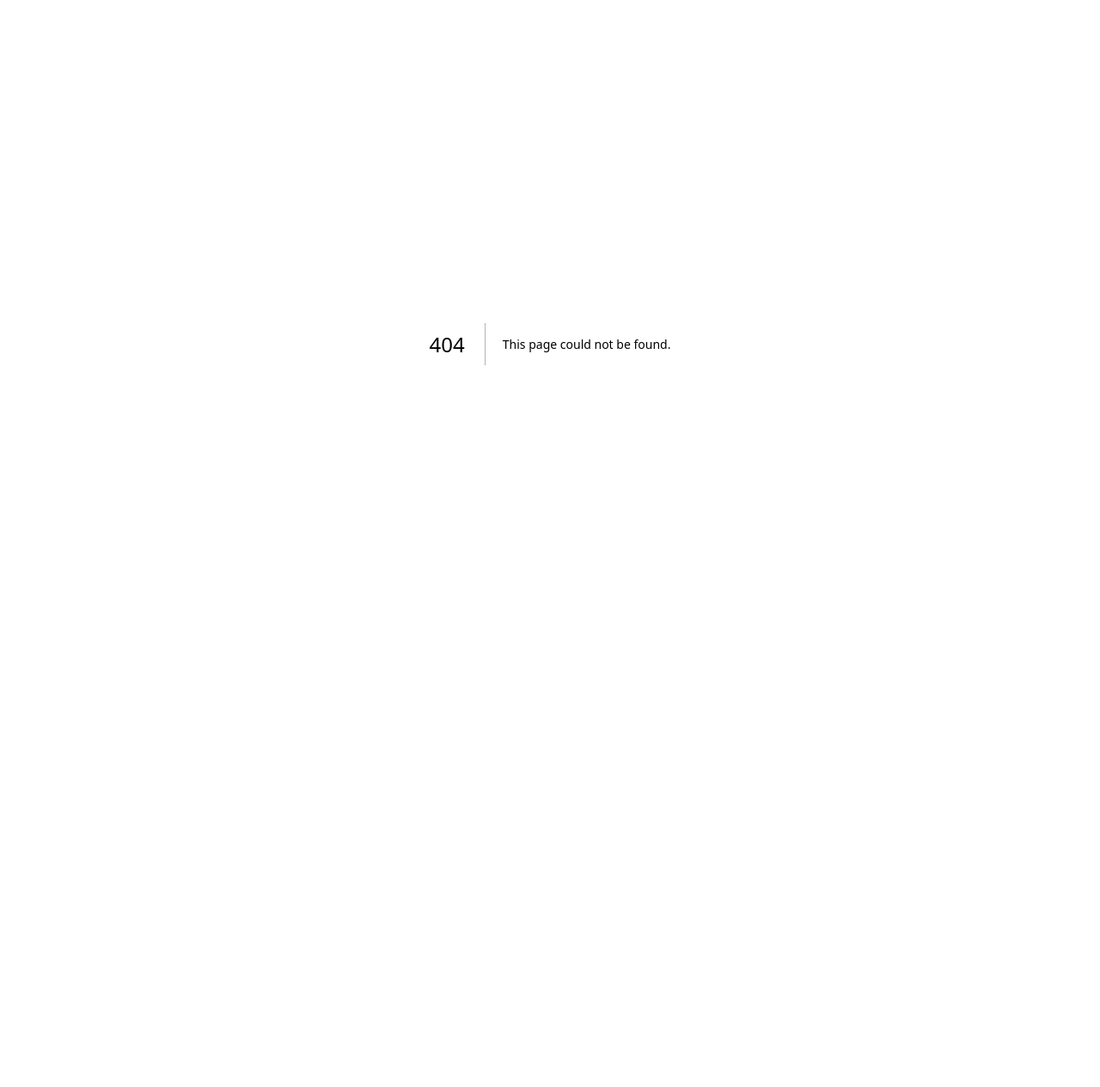
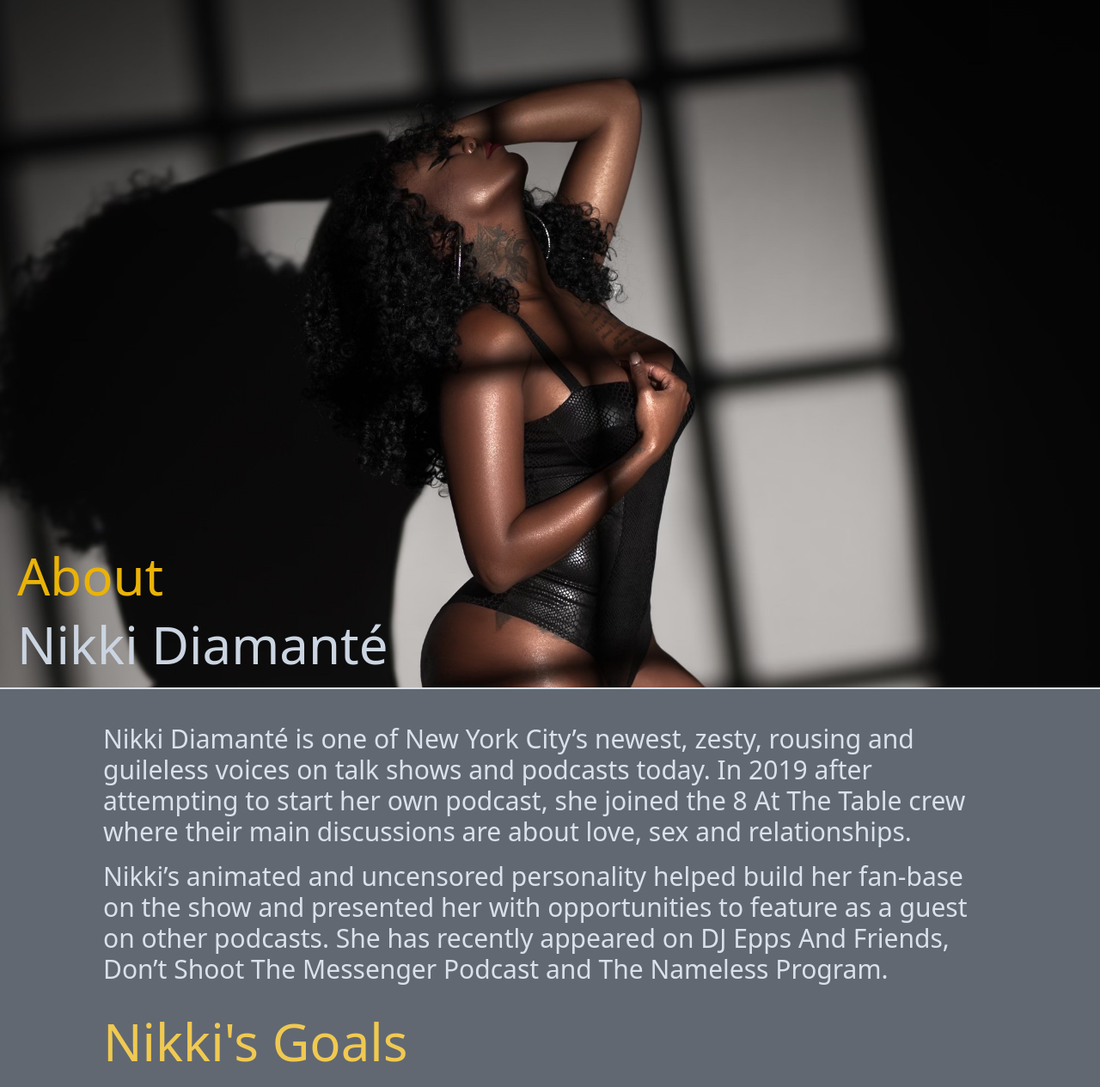
Before and after one commit to IsaiahSimon/nikki-diamante-2.0, a Next.js app: page /about in a window 1280 px wide. Before the commit this address had no page. Shown: the top 1265 px of the page at 86% size. Before the commit the page ends 800 px from the top, so only its background shows below. Built offline with nearby package versions, Linux system fonts and the light colour scheme.

Commit message:
add About page
- update Bio.tsx styling
- rename Home to HomePage

```diff
--- a/app/Bio.tsx
+++ b/app/Bio.tsx
@@ -7,7 +7,7 @@ const Bio = () => {
   return (
     <section
       id='bio'
-      className='border-t-2 border-slate-300 h-screen w-full  bg-gray-800 flex flex-col lg:flex-row'
+      className='border-t-2 border-slate-300 h-auto lg:h-screen w-full  bg-gray-800 flex flex-col lg:flex-row'
     >
       <div className='h-auto w-full overflow-hidden'>
         <ImageSlider />
@@ -15,11 +15,13 @@ const Bio = () => {
       <div className='h-auto w-full p-10 lg:self-center'>
         <h3 className='text-3xl text-yellow-500'>Fashion Revolution</h3>
         <h2 className='text-6xl text-slate-300 mb-5'>Nikki's Bio</h2>
-        <p className='text-base text-slate-300 pb-4'>
+        <p className='text-lg lg:text-2xl text-slate-300 pb-4'>
           Nikki Diamanté is one of New York City’s newest, zesty, rousing and
-          guileless voices on talk shows and podcasts today. In 2019 after
-          attempting to start her own podcast, she joined the 8 At The Table
-          crew where their main discussions are about love, sex and
+          guileless voices on talk shows and podcasts today.
+        </p>
+        <p className='text-lg lg:text-2xl text-slate-300 pb-4'>
+          In 2019 after attempting to start her own podcast, she joined the 8 At
+          The Table crew where their main discussions are about love, sex and
           relationships.
         </p>
         <Link
--- /dev/null
+++ b/app/about/page.tsx
@@ -0,0 +1,61 @@
+import Image from "next/image";
+import Footer from "../Footer";
+
+import heroPic from "@/public/images/hero.jpg";
+
+export default function AboutPage() {
+  return (
+    <main>
+      <header className='h-screen w-full flex justify-start items-end'>
+        <div className='fixed h-screen w-screen overflow-hidden z-[-1]'>
+          <Image
+            src={heroPic}
+            alt=''
+            priority
+            className='object-cover h-full w-full object-top'
+            placeholder='blur'
+            quality={100}
+          />
+        </div>
+        <div className='flex flex-col ml-5'>
+          <h1 className='text-6xl text-yellow-500 mb-5'>About</h1>
+          <h2 className='text-6xl text-slate-300 mb-5'>Nikki Diamanté</h2>
+        </div>
+      </header>
+      <section className='border-t-2 border-slate-300 h-auto w-full  bg-gray-800 flex flex-col p-10 lg:pb-20 opacity-70'>
+        <div className='lg:px-20 mb-5'>
+          <p className='text-lg lg:text-3xl text-slate-300 pb-4 '>
+            Nikki Diamanté is one of New York City’s newest, zesty, rousing and
+            guileless voices on talk shows and podcasts today. In 2019 after
+            attempting to start her own podcast, she joined the 8 At The Table
+            crew where their main discussions are about love, sex and
+            relationships.
+          </p>
+          <p className='text-lg lg:text-3xl text-slate-300 pb-4 '>
+            Nikki’s animated and uncensored personality helped build her
+            fan-base on the show and presented her with opportunities to feature
+            as a guest on other podcasts. She has recently appeared on DJ Epps
+            And Friends, Don’t Shoot The Messenger Podcast and The Nameless
+            Program.
+          </p>
+        </div>
+        <div className='lg:px-20'>
+          <h2 className='text-4xl lg:text-6xl text-yellow-500 mb-5'>
+            Nikki's Goals
+          </h2>
+          <p className='text-lg lg:text-3xl text-slate-300 pb-4 '>
+            One of Nikki’s goals is to use her voice as a beacon for people that
+            are afraid to express their repressed thoughts and feelings. Her raw
+            charisma is guaranteed to keep the audience engaged and the
+            conversations going even after the show is over.
+          </p>
+          <p className='text-lg lg:text-3xl text-slate-300 pb-4 '>
+            You can watch Nikki’s discussions on 8 At The Table weekly on
+            Youtube and social media platforms such as Instagram and Tik Tok.
+          </p>
+        </div>
+      </section>
+      <Footer />
+    </main>
+  );
+}
--- a/app/page.tsx
+++ b/app/page.tsx
@@ -7,7 +7,7 @@ import ImageGallery from "./ImageGallery";
 import VideoGallery from "./VideoGallery";
 import FollowMe from "./FollowMe";
 
-export default function Home() {
+export default function HomePage() {
   return (
     <main>
       <Hero />
```
